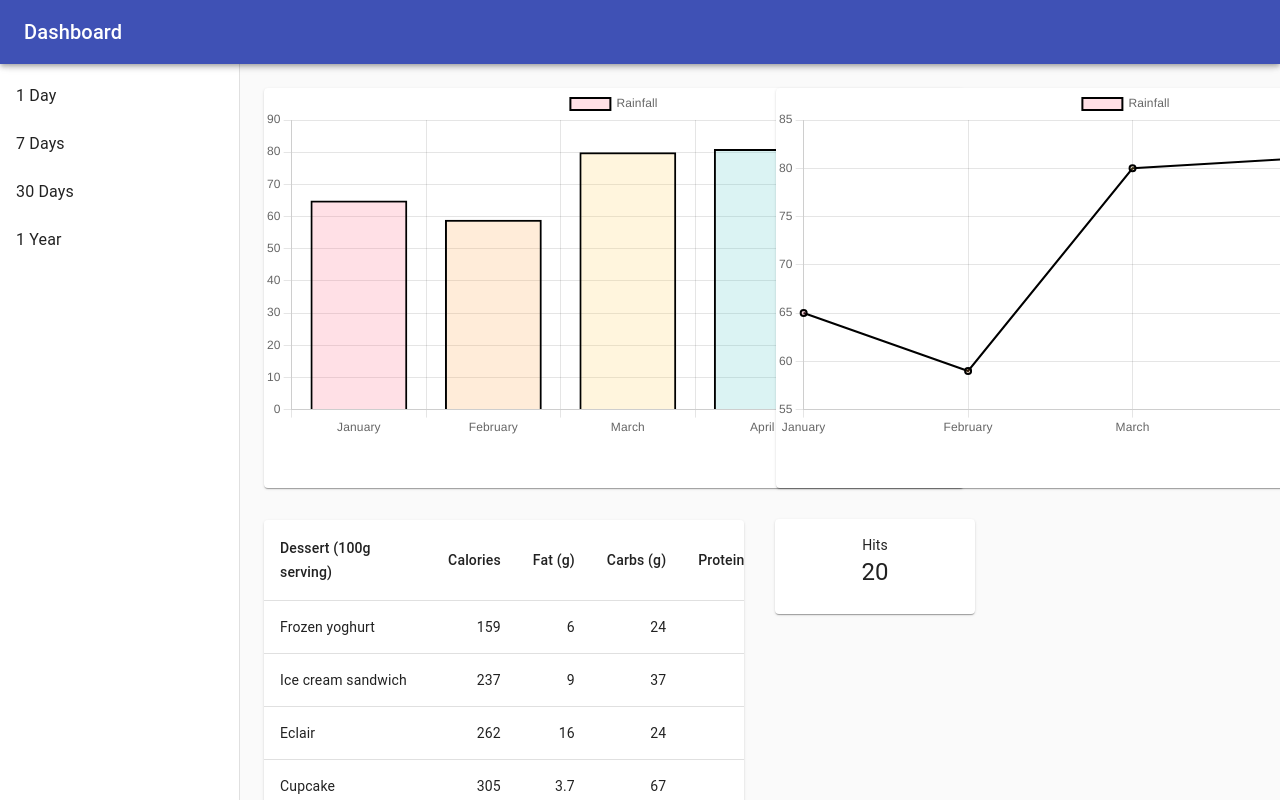
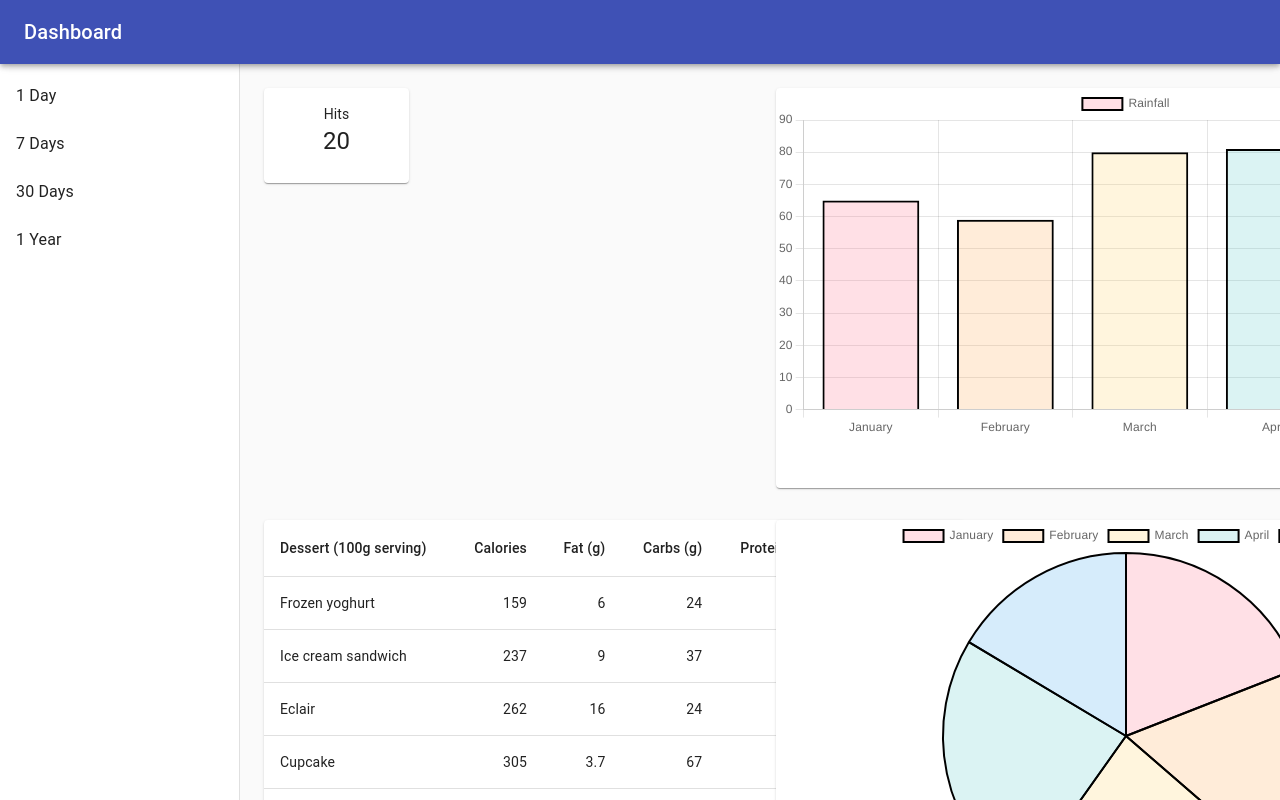
Before and after one commit to souravtyson/kiibana-alias, a React (Create React App) app: page / in a window 1280 px wide. Shown: the top 800 px of the page. Built offline with nearby package versions, Linux system fonts and the light colour scheme.

Commit message:
changes done for metric chart

```diff
--- a/src/components/OneDayDashboard.js
+++ b/src/components/OneDayDashboard.js
@@ -2,6 +2,7 @@ import { Grid } from "@material-ui/core";
 import React from "react";
 import { Bar } from "react-chartjs-2";
 import { Line } from "react-chartjs-2";
+import { Pie } from "react-chartjs-2";
 import { makeStyles } from '@material-ui/core/styles';
 import Table from '@material-ui/core/Table';
 import TableBody from '@material-ui/core/TableBody';
@@ -36,17 +37,16 @@ const state = {
 const useStyles = makeStyles({
   table: {
     minWidth: 650,
+
   },
   paper: {
     height: 400,
     width: 700,
   },
   root: {
-    minWidth: 200,
+    width: 145,
     textAlign : "center",
-    height: 95,
-    marginLeft: 15,
-    marginTop: 15
+    height: 95
   },
   title: {
     fontSize: 14,
@@ -71,6 +71,18 @@ const OneDayDashboard = () => {
   return (
     <Grid container spacing={4}>
       <Grid item xs={12} sm={6}>
+        <Card className={classes.root} component={Paper}>
+          <CardContent >
+          <Typography className={classes.title} >
+           Hits
+          </Typography>
+          <Typography variant="h5" component="h2">
+            20
+          </Typography>
+            </CardContent>
+        </Card>
+      </Grid>
+      <Grid item xs={12} sm={6}>
         <Paper className={classes.paper} >
           <Bar
             data={state}
@@ -89,24 +101,55 @@ const OneDayDashboard = () => {
         </Paper>
       </Grid>
       <Grid item xs={12} sm={6}>
+      <Paper className={classes.paper} >
+        <TableContainer>
+          <Table className={classes.table} aria-label="simple table">
+            <TableHead>
+              <TableRow>
+                <TableCell>Dessert (100g serving)</TableCell>
+                <TableCell align="right">Calories</TableCell>
+                <TableCell align="right">Fat&nbsp;(g)</TableCell>
+                <TableCell align="right">Carbs&nbsp;(g)</TableCell>
+                <TableCell align="right">Protein&nbsp;(g)</TableCell>
+                <TableCell align="right">IP</TableCell>
+              </TableRow>
+            </TableHead>
+            <TableBody>
+              {rows.map((row) => (
+                <TableRow key={row.name}>
+                  <TableCell component="th" scope="row">{row.name}</TableCell>
+                  <TableCell align="right">{row.calories}</TableCell>
+                  <TableCell align="right">{row.fat}</TableCell>
+                  <TableCell align="right">{row.carbs}</TableCell>
+                  <TableCell align="right">{row.protein}</TableCell>
+                  <TableCell align="right">{row.ip}</TableCell>
+                </TableRow>
+              ))}
+            </TableBody>
+          </Table>
+        </TableContainer>
+        </Paper>
+      </Grid>
+      <Grid item sm={6} xs={12}>
         <Paper className={classes.paper} >
-          <Line
+          <Pie
             data={state}
             options={{
-              title: {
-                display: true,
-                text: "Average Rainfall per month",
-                fontSize: 20
+              title:{
+                display:true,
+                text:'Average Rainfall per month',
+                fontSize:20
               },
-              legend: {
-                display: true,
-                position: "right"
-              }
+              legend:{
+                display:true,
+                position:'right'
+              },
+              maintainAspectRatio: false
             }}
           />
         </Paper>
       </Grid>
-      <Grid item xs={12} sm={6}>
+      <Grid item xs={12} sm={12}>
         <TableContainer component={Paper}>
           <Table className={classes.table} aria-label="simple table">
             <TableHead>
@@ -134,16 +177,6 @@ const OneDayDashboard = () => {
           </Table>
         </TableContainer>
       </Grid>
-      <Card className={classes.root}>
-        <CardContent >
-        <Typography className={classes.title} >
-         Hits
-        </Typography>
-        <Typography variant="h5" component="h2">
-          20
-        </Typography>
-          </CardContent>
-      </Card>
     </Grid>
   );
 };
```
Also changed, not shown: src/components/SevenDayDashboard.js (indentation only).
